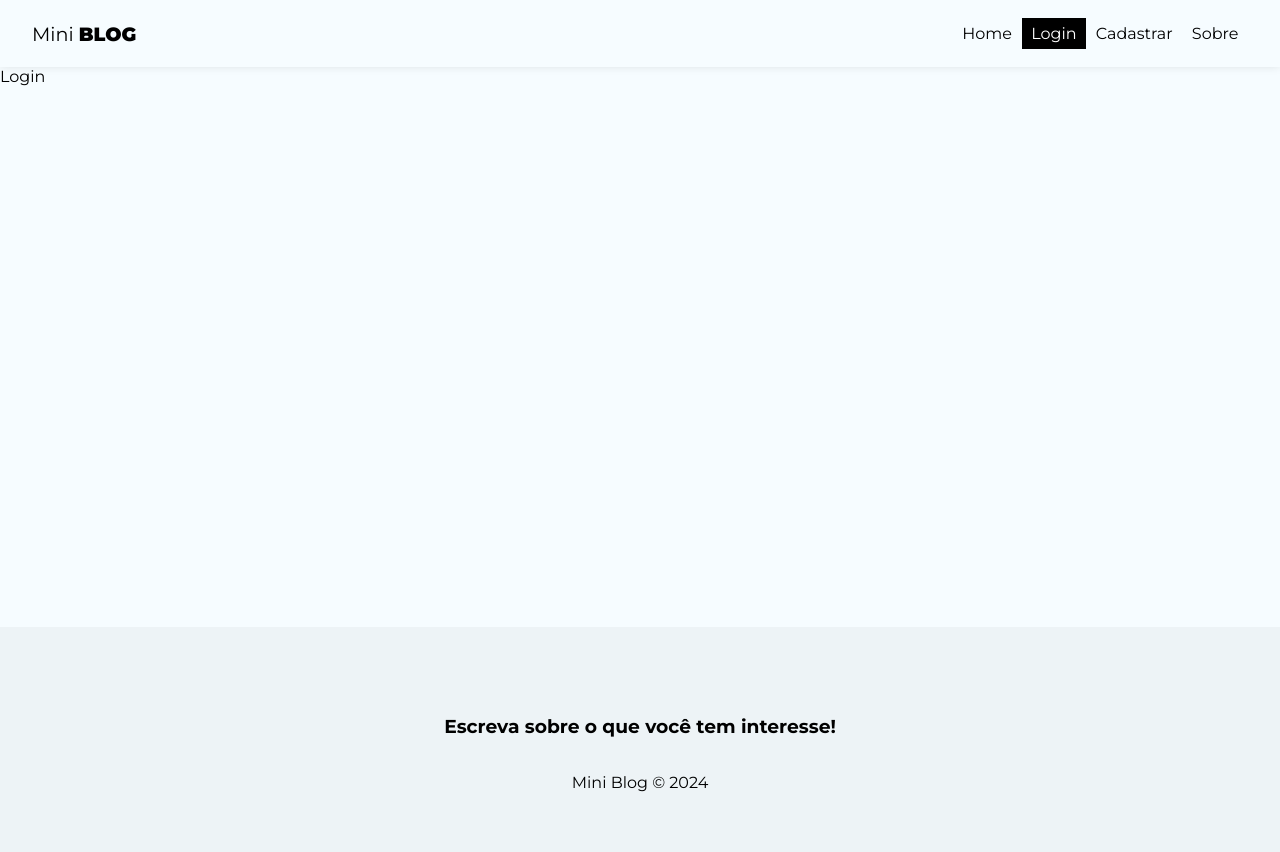
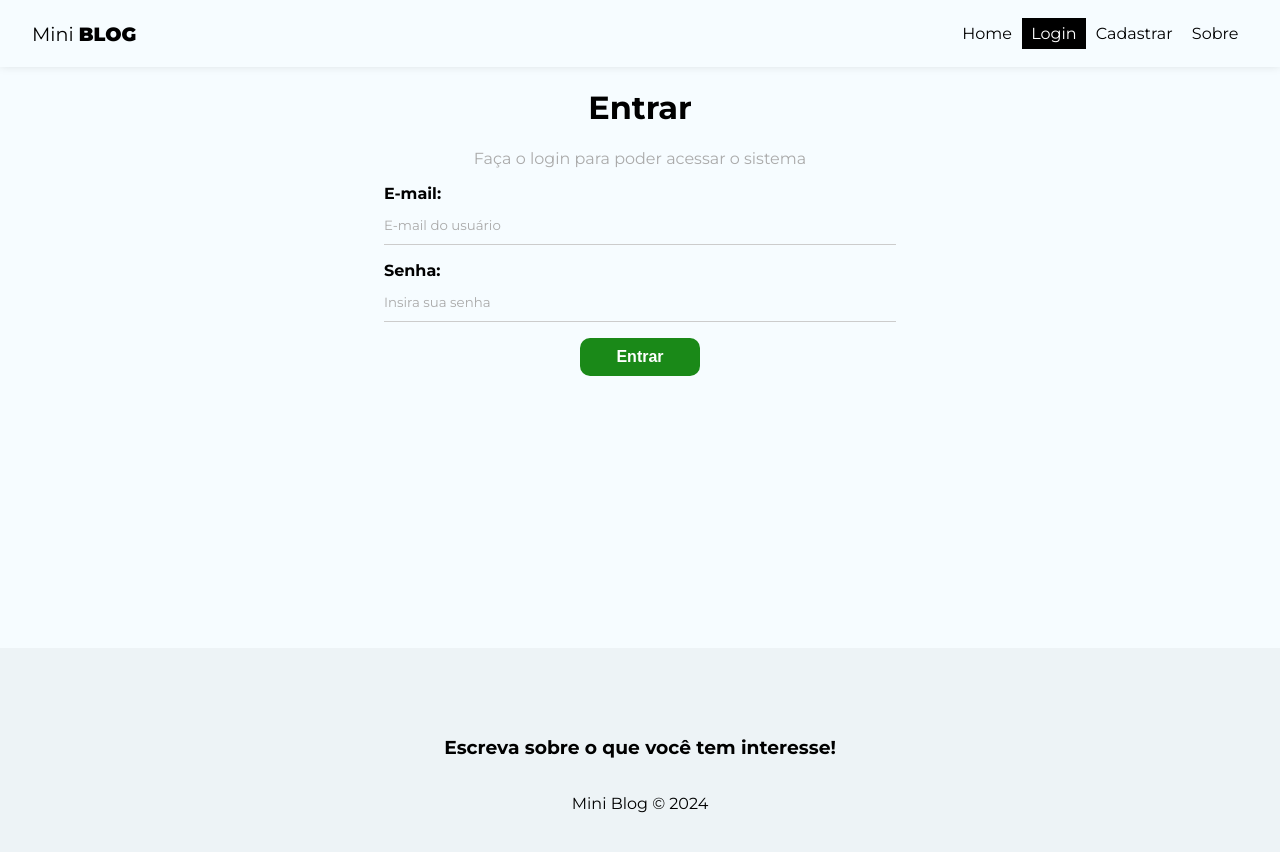
Before and after one commit to johnnymundi/miniblog, a React (Create React App) app: page /login in a window 1280 px wide. Shown: the top 852 px of the page. Built offline with nearby package versions, Linux system fonts and the light colour scheme; no server answers.

Commit message:
add login logic

```diff
--- a/src/hooks/useAuthentication.js
+++ b/src/hooks/useAuthentication.js
@@ -1,6 +1,7 @@
 import {
   createUserWithEmailAndPassword,
   getAuth,
+  signInWithEmailAndPassword,
   signOut,
   updateProfile,
 } from "firebase/auth";
@@ -48,7 +49,7 @@
 
       let systemErrorMessage;
 
-      if (error.message.includes("password")) {
+      if (error.message.includes("Password")) {
         systemErrorMessage = "A senha precisa conter pelo menos 6 caracteres.";
       } else if (error.message.includes("email-already")) {
         systemErrorMessage = "E-mail já cadastrado.";
@@ -56,6 +57,7 @@
         systemErrorMessage = "Ocorreu um erro, por favor, tente mais tarde.";
       }
 
+      setError(systemErrorMessage);
       setLoading(false);
     }
   };
@@ -65,6 +67,33 @@
     checkIfIsCancelled();
 
     signOut(auth);
+  };
+
+  // Login - Sign in
+  const login = async (data) => {
+    checkIfIsCancelled();
+
+    setLoading(true);
+    setError(null);
+
+    try {
+      await signInWithEmailAndPassword(auth, data.email, data.password);
+      setLoading(false);
+    } catch (error) {
+      let systemErrorMessage;
+
+      if (error.message.includes("user-not-found")) {
+        systemErrorMessage = "Usuário não encontrado";
+      } else if (error.message.includes("wrong-password")) {
+        systemErrorMessage = "Senha incorreta";
+      } else {
+        console.log("qualquer erro", error);
+        systemErrorMessage = "Ocorreu um erro, por favor, tente mais tarde.";
+      }
+
+      setError(systemErrorMessage);
+      setLoading(false);
+    }
   };
 
   // para colocar o cancelado com true assim que sair da página
@@ -78,5 +107,6 @@
     error,
     loading,
     logout,
+    login,
   };
 };
--- a/src/pages/Login/Login.js
+++ b/src/pages/Login/Login.js
@@ -1,7 +1,72 @@
-import React from "react";
+import React, { useEffect, useState } from "react";
+import { useAuthentication } from "../../hooks/useAuthentication";
+import styles from "./Login.module.css";
 
 const Login = () => {
-  return <div>Login</div>;
+  const [email, setEmail] = useState("");
+  const [password, setPassword] = useState("");
+  const [error, setError] = useState("");
+
+  const { login, error: authError, loading } = useAuthentication();
+
+  const handleSubmit = async (e) => {
+    e.preventDefault();
+
+    setError("");
+
+    const user = {
+      email,
+      password,
+    };
+
+    const res = await login(user);
+
+    console.log(res);
+  };
+
+  useEffect(() => {
+    if (authError) {
+      setError(authError);
+    }
+  }, [authError]);
+
+  return (
+    <div className={styles.login}>
+      <h1>Entrar</h1>
+      <p>Faça o login para poder acessar o sistema</p>
+      <form onSubmit={handleSubmit}>
+        <label>
+          <span>E-mail:</span>
+          <input
+            type="email"
+            name="email"
+            required
+            placeholder="E-mail do usuário"
+            value={email}
+            onChange={(e) => setEmail(e.target.value)}
+          />
+        </label>
+        <label>
+          <span>Senha:</span>
+          <input
+            type="password"
+            name="password"
+            required
+            placeholder="Insira sua senha"
+            value={password}
+            onChange={(e) => setPassword(e.target.value)}
+          />
+        </label>
+        {!loading && <button className="btn">Entrar</button>}
+        {loading && (
+          <button className="btn" disabled>
+            Aguarde...
+          </button>
+        )}
+        {error && <p className="error">{error}</p>}
+      </form>
+    </div>
+  );
 };
 
 export default Login;
--- a/src/pages/Login/Login.module.css
+++ b/src/pages/Login/Login.module.css
@@ -0,0 +1,7 @@
+.login {
+  text-align: center;
+}
+
+.login p {
+  color: #aaa;
+}
--- a/src/pages/Register/Register.js
+++ b/src/pages/Register/Register.js
@@ -28,8 +28,6 @@
     }
 
     const res = await createUser(user);
-
-    console.log(user);
   };
 
   useEffect(() => {
```
